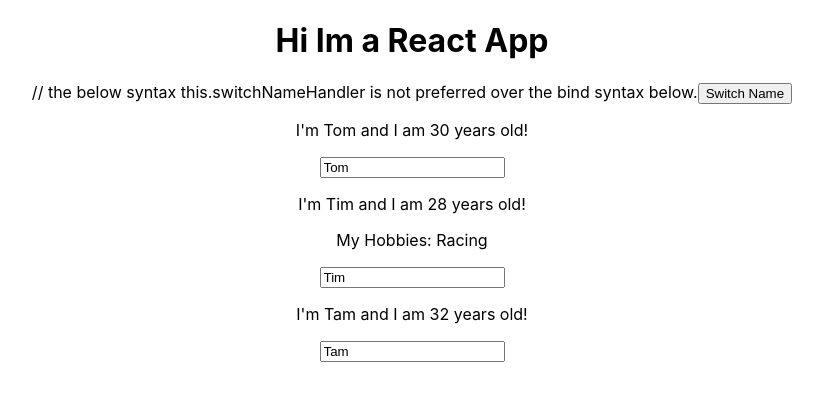
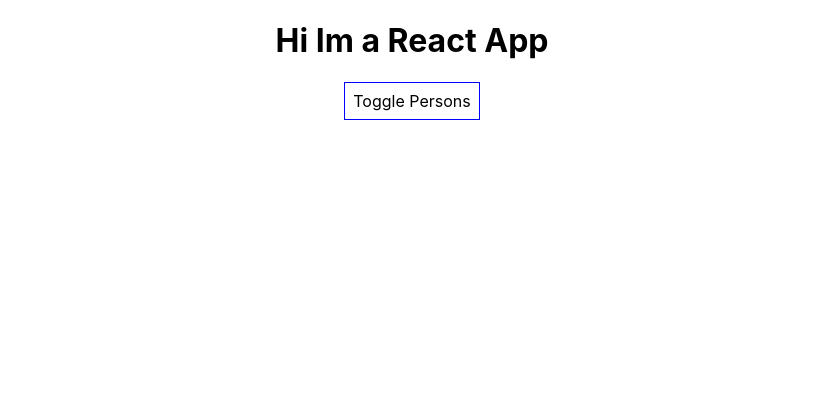
Before and after one commit to PopeTR/React-app, a React (Create React App) app: page / in a window 1280 px wide. Shown: the top 400 px of the page, without its empty margins (228-1051 px from the left). Built offline with nearby package versions, Linux system fonts and the light colour scheme.

Commit message:
using toggle to change the state

```diff
--- a/src/App.js
+++ b/src/App.js
@@ -1,6 +1,7 @@
 import React, { Component } from 'react';
 import './App.css';
 import Person from './Person/Person';
+// you need to import css into JS. React deals with this.
 
 class App extends Component {
   // State can only be used in class based components
@@ -9,7 +10,9 @@
       {name: 'Tom', age: 30},
       {name: 'Tim', age: 28},
       {name: 'Tam', age: 32}
-    ]
+    ],
+    otherState: 'some other value',
+    showPersons: false
   }
 
   switchNameHandler = (newName) => {
@@ -32,12 +35,32 @@
     })
   }
 
+  togglePersonsHandler = () => {
+    const doesShow = this.state.showPersons;
+    this.setState({showPersons: !doesShow});
+  }
+
   render () {
+    const style = {
+      backgroundColor: 'white',
+      font: 'inherit',
+      border: '1px solid blue',
+      padding: '8px',
+      cursor: 'pointer'
+    };
+// the above is inline styling, like you would use in HTML. Careful as the properties need to be STRINGS!
+
     return (
       <div className="App">
         <h1>Hi Im a React App</h1>
-      // the below syntax this.switchNameHandler is not preferred over the bind syntax below.
-      <button onClick={() => this.switchNameHandler('Thomas!!!')}>Switch Name</button>
+        {/* the below syntax this.switchNameHandler is not preferred over the bind syntax below.  */}
+        <button
+        // in order to call the inline style above for your button, you need to do the following.
+        style={style}
+        onClick={this.togglePersonsHandler}>Toggle Persons</button>
+        {
+          this.state.showPersons ?
+            <div>
             <Person
                 name={this.state.persons[0].name}
                 age={this.state.persons[0].age}/>
@@ -49,6 +72,8 @@
             <Person
                 name={this.state.persons[2].name}
                 age={this.state.persons[2].age}/>
+          </div> : null
+        }
       </div>
     );
   // return React.createElement('div', {className: 'App'}, React.createElement('h1', null, 'Hi I\'m a React App'));
--- /dev/null
+++ b/src/Person/Person.css
@@ -0,0 +1,10 @@
+.Person {
+   width: 60%;
+   margin: 16px auto;
+   border: 1px solid #eee;
+   box-shadow: 0 0 15px;
+   padding: 16px;
+   text-align: center;
+}
+
+/* this is inputted to html through webpack. You will see style tags in the browser */
--- a/src/Person/Person.js
+++ b/src/Person/Person.js
@@ -1,8 +1,10 @@
 import React from 'react';
+import './Person.css';
+// the above import was added for purposes of linking the css
 
 const person = ( props ) => {
     return (
-        <div>
+        <div className="Person">
             <p onClick={props.click}>I'm {props.name} and I am {props.age} years old!</p>
             <p>{props.children}</p>
             <input type="text" onChange={props.changed} value={props.name}/>
```
Lines whose indentation alone changed are shown as unchanged.
